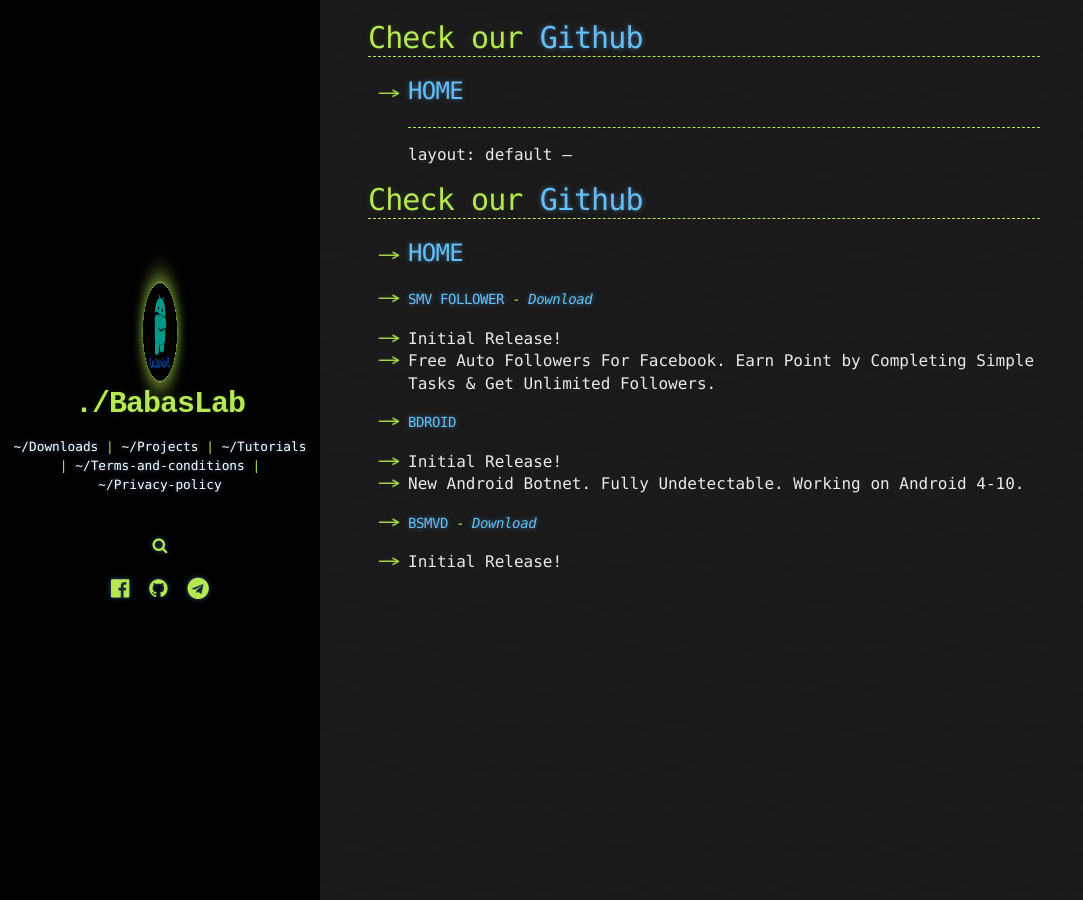
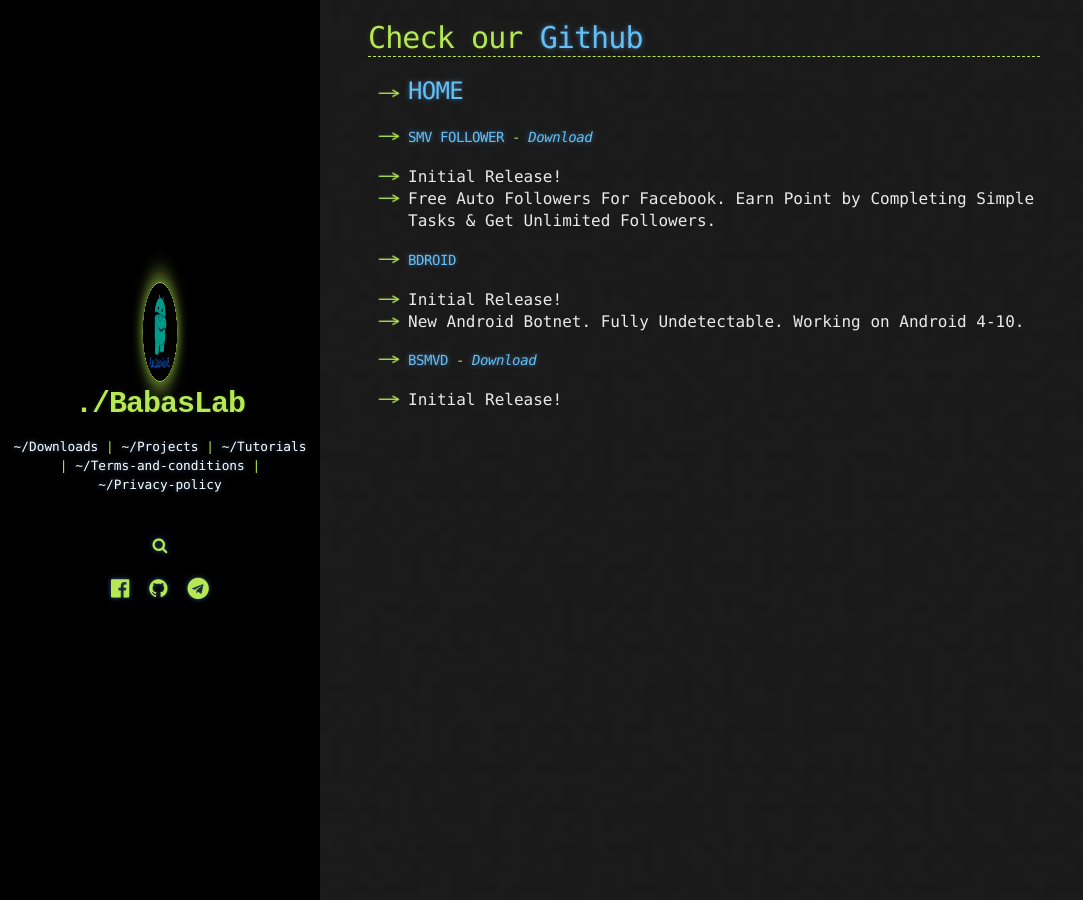
Before and after one commit to BABASLAB/BABASLAB.github.io, a Jekyll site: the page built from _pages/projects.md, in a window 1280 px wide. Shown: the whole page, without its empty margins (0-1083 px from the left). Built offline with Jekyll 4.4.1, drawn with Linux system fonts in a browser that asks for light colours; nearby versions of some CDN libraries; library files that are not in the unit come from our copies.

Commit message:
Update projects.md

```diff
--- a/_pages/projects.md
+++ b/_pages/projects.md
@@ -1,9 +1,3 @@
----
-layout: default
----
-
-# Check our [Github](https://github.com/BotolMehedi)
-- ## [HOME](/)
 ---
 layout: default
 ---
```
